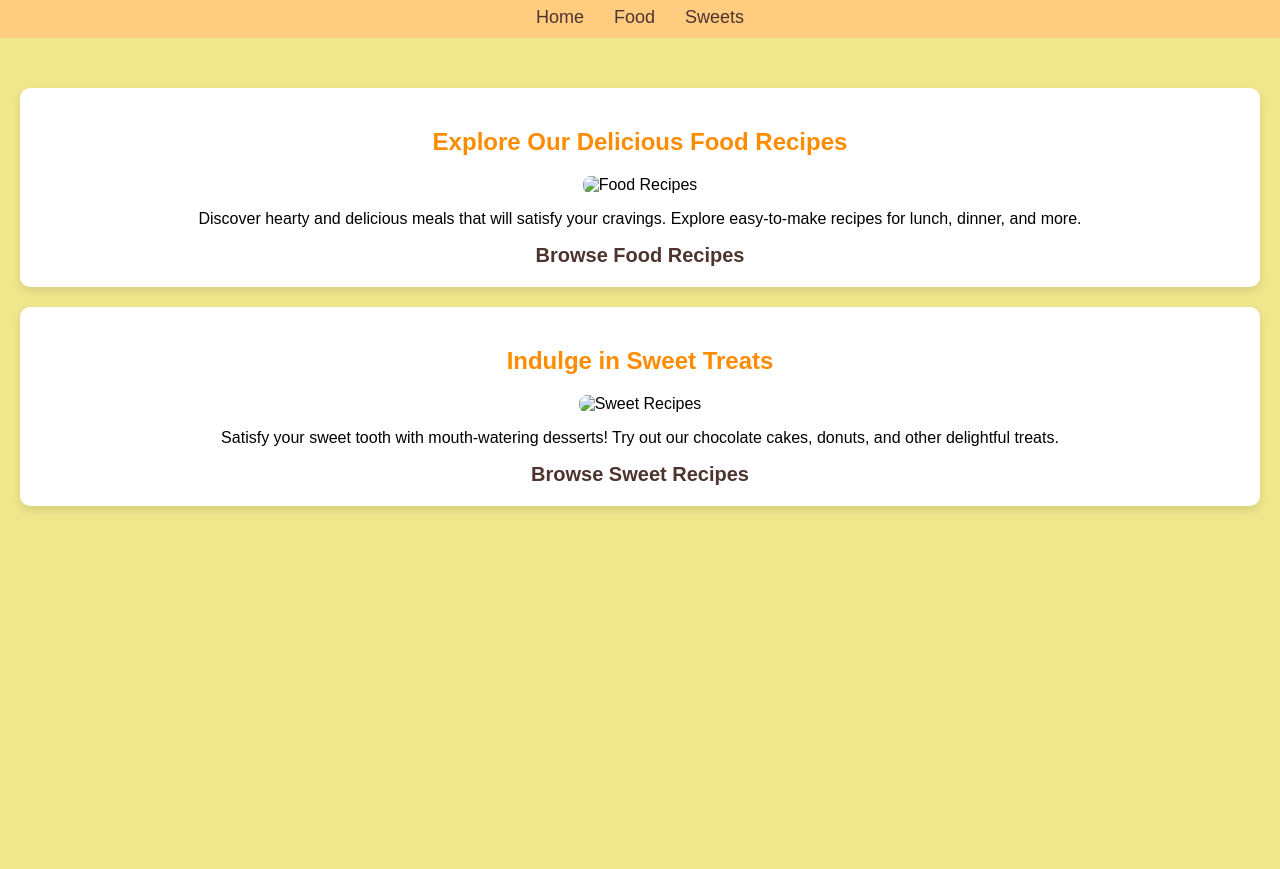
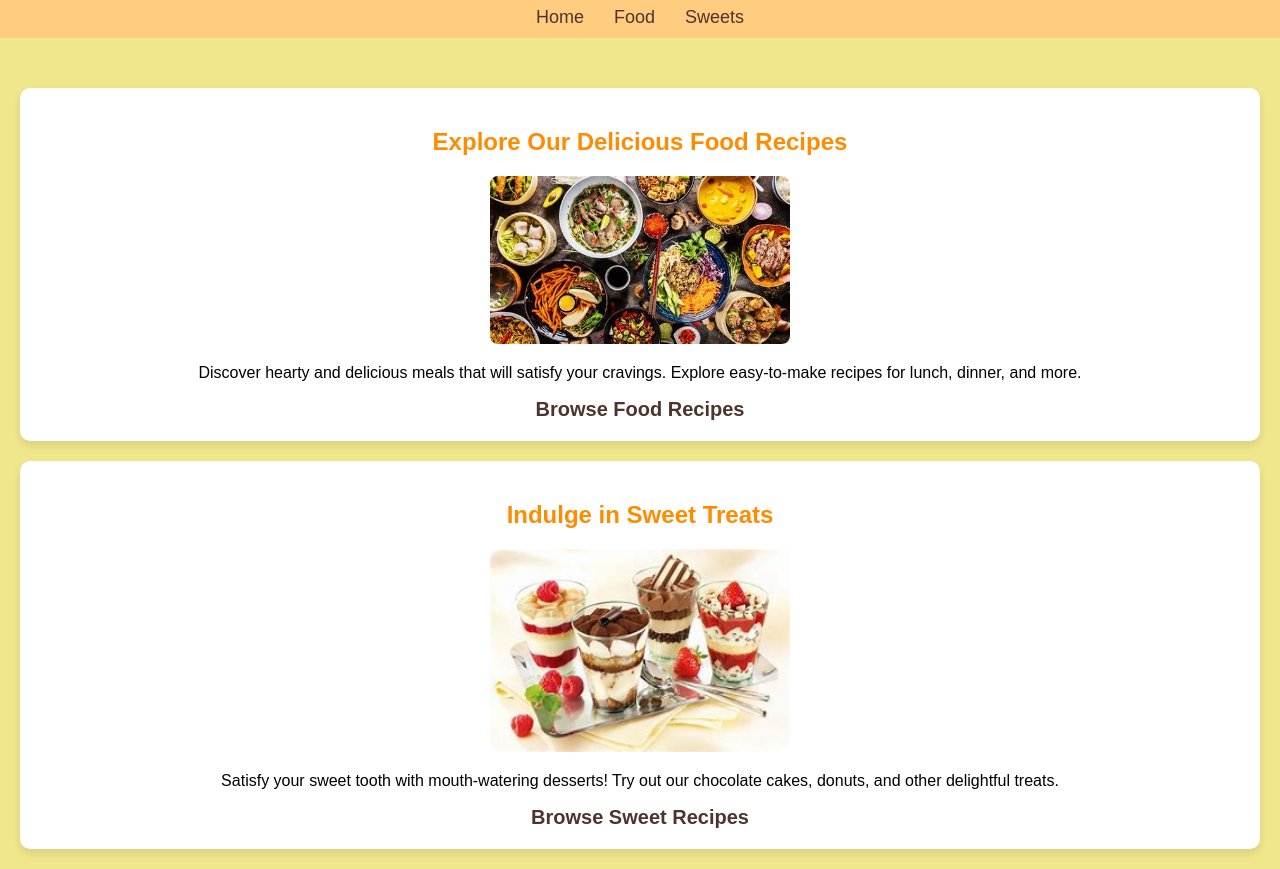
Before and after one commit to zorkosss/recipes, a plain HTML site: page index.html in a window 1280 px wide. Shown: the part 80-949 px from the top of the page. Before the commit the page ends 800 px from the top, so only its background shows below. Drawn offline with Linux system fonts and the light colour scheme.

Commit message:
Update index.html

```diff
--- a/index.html
+++ b/index.html
@@ -76,14 +76,14 @@
     <div class="content">
         <div class="section" id="food-section">
             <h2>Explore Our Delicious Food Recipes</h2>
-            <img src="OIP (4).jpeg" alt="Food Recipes">
+            <img src="Food.jpeg" alt="Food Recipes">
             <p>Discover hearty and delicious meals that will satisfy your cravings. Explore easy-to-make recipes for lunch, dinner, and more.</p>
             <a href="food.html">Browse Food Recipes</a>
         </div>
 
         <div class="section" id="sweets-section">
             <h2>Indulge in Sweet Treats</h2>
-            <img src="OIP5.jpeg" alt="Sweet Recipes">
+            <img src="Sweets.jpeg" alt="Sweet Recipes">
             <p>Satisfy your sweet tooth with mouth-watering desserts! Try out our chocolate cakes, donuts, and other delightful treats.</p>
             <a href="sweets.html">Browse Sweet Recipes</a>
         </div>
```
